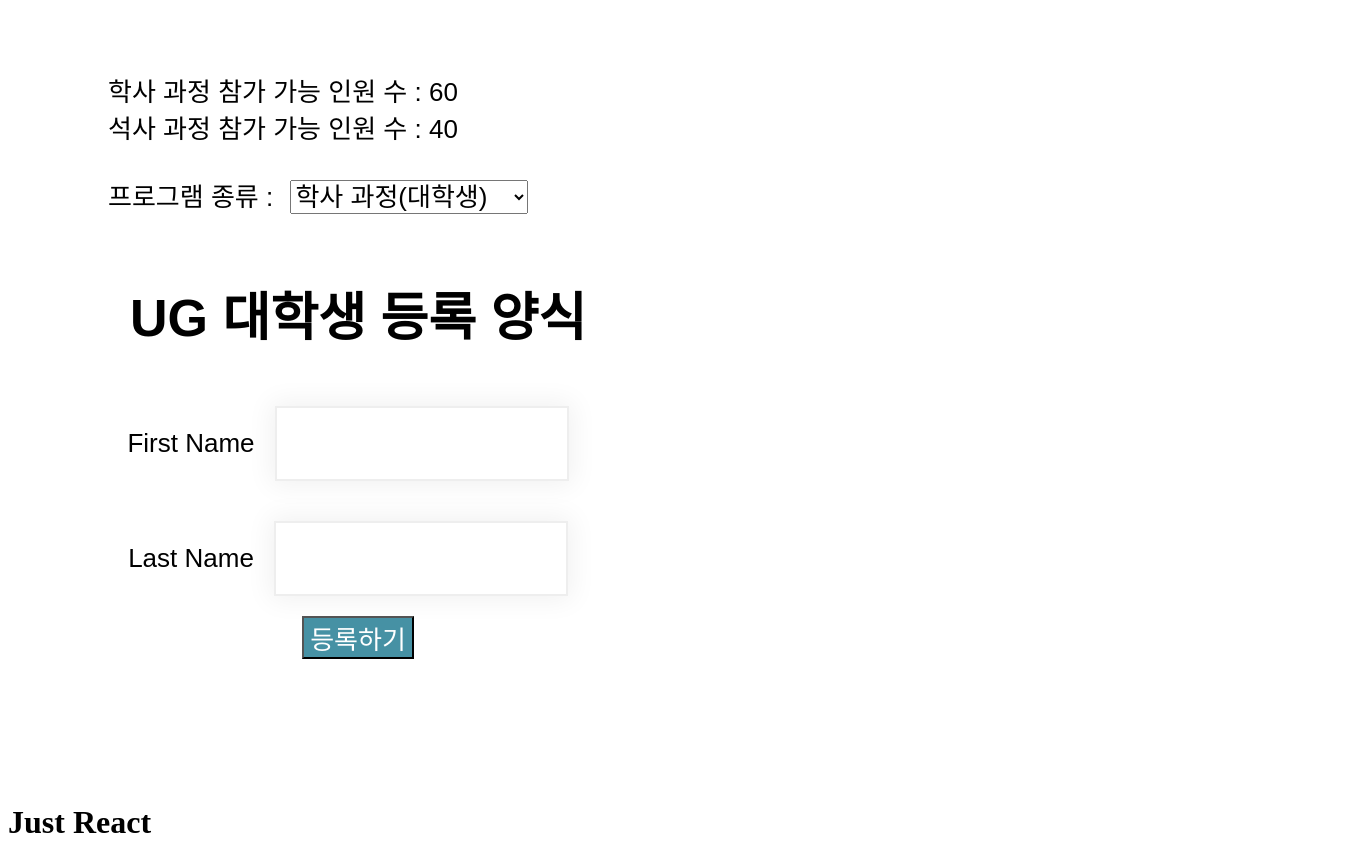
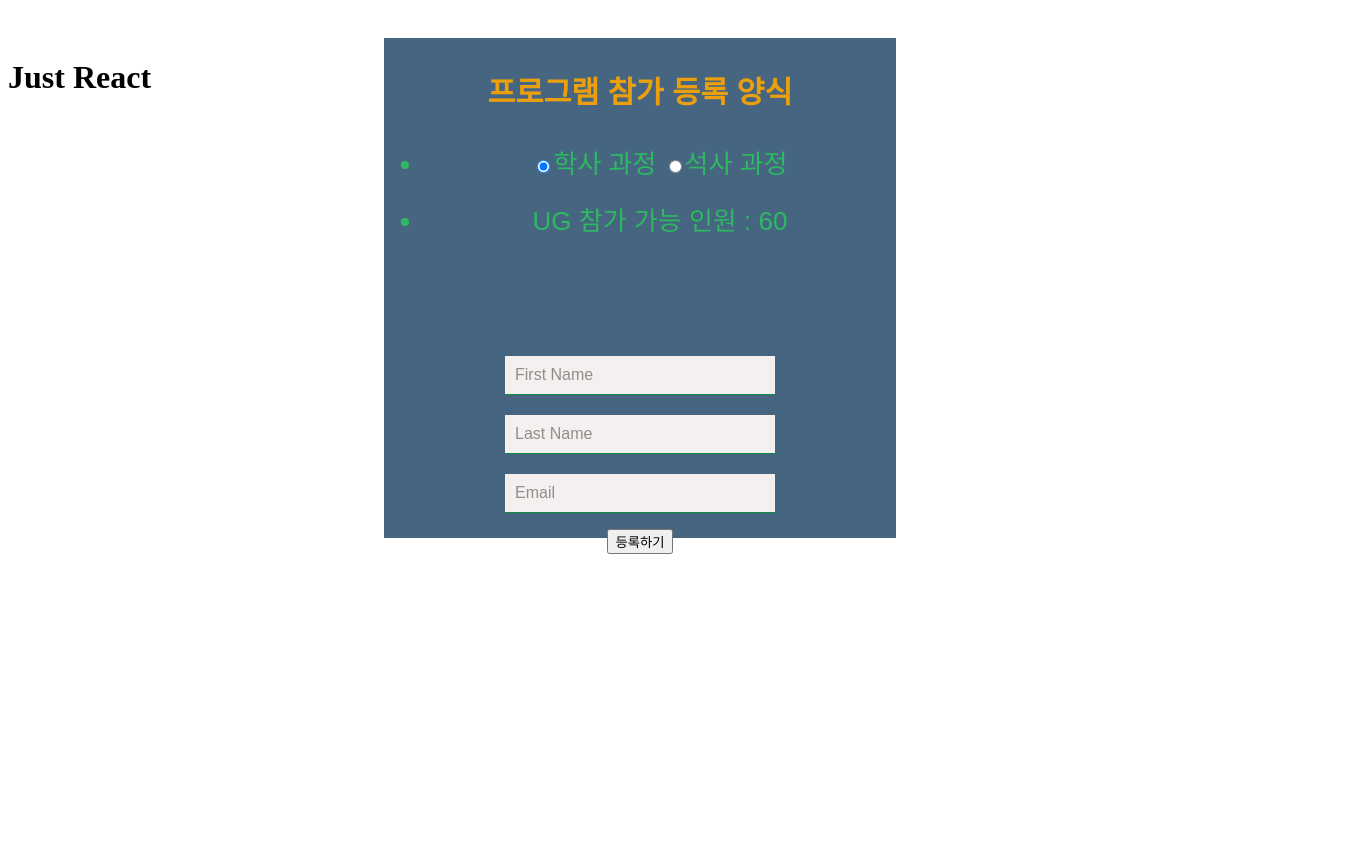
Before and after one commit to Yogurrr/enrollment-react-app, a React (Create React App) app: page / in a window 1280 px wide. Shown: the whole page, 1372 px wide, since content can reach past the window. After the commit the page ends 800 px from the top, so only its background shows below. Built offline with nearby package versions, Linux system fonts and the light colour scheme; the HTML template or start-up script is replaced by a standard one.

Commit message:
UI 변경 & 입력 항목에 email 추가

```diff
--- a/src/App.css
+++ b/src/App.css
@@ -1,60 +1,100 @@
-.enrolForm {
-    font-family:sans-serif;
-    font-size: 26px;
-    text-align: center;
-    width: 500px;
-    padding:100px;
-}
-.enrolForm input[type=text] {
-    margin :20px;
-    padding:20px;
-    box-shadow:0 0 25px 4px rgba(0,0,0,0.06);
-    border: 2px solid #eee;
-    width: 250px;
-    font-family: inherit;
-    font-size: inherit;
-}
-.enrolForm button[type=submit]
-{
-    background: #4691A4;
-    font-family: inherit;
-    font-size: inherit;
-    cursor: pointer;
-    color: white;
-}
-.message
-{
-    color:green;
-    font-size: 30px;
-    font-style: italic;
-    padding-top: 45px;
-    padding-left: 120px;
-    display: flex;
-}
 .App {
     font-family: sans-serif;
     font-size: 26px;
     text-align: left;
     width: 100%;
-    padding-top: 50px;
-    float: left;
+    padding-top: 30px;
 }
 .programs {
-    padding-left: 100px;
+    position: absolute;
+    background: rgba(22, 61, 97, 0.794);
+    left: 50%;
+    height: 500px;
+    width: 40%;
+    transform: translate(-50%, 0%);
+    text-align: center;
+    color: rgba(31, 226, 80, 0.671);
+}
+.radioSel{
+    margin-left: 30px;
+}
+.parentInputs {
+    margin: 15px 0;
+    font-size: 16px;
+    padding: 10px;
+    margin-left: 10px;
+    width: 250px;
+    border-top: none;
+    border-left: none;
+    border-right: none;
+    background: rgba(245, 240, 240, 0.925);
+    color: rgb(5, 19, 66);
+    outline: none;
+}
+.title
+{
+    color:rgba(255, 166, 0, 0.897)
+}
+.parentLabels {
+    padding-bottom: 20px;
+}
+.enrolContainer {
+    position: absolute;
+    top: 520px;
+    left: 50%;
+    transform: translate(-50%, -50%);
+    width: 40%;
+    height: 400px;
+    text-align: center;
+    display: flex;
+}
+.enrolForm {
     width: 100%;
-    float: left;
+    transition: 0.2s;
 }
-.appDropDowns {
-    color: black;
-    font-family: inherit;
-    font-size: inherit;
-    margin-left: 10px;
+.inputFields {
+    margin: 10px 0;
+    font-size: 16px;
+    padding: 10px;
+    width: 250px;
+    border: 1px solid rgb(13, 138, 65);
+    border-top: none;
+    border-left: none;
+    border-right: none;
+    background: rgb(245, 240, 240);
+    color: rgb(5, 19, 66);
+    outline: none;
 }
+.ulEnrol {
+    list-style-type: none;
+    padding: 0;
+}
+#btnEnrol {
+    border: 1px solid ;
+    background: rgb(50, 58, 59);
+    font-size: 18px;
+    color: white;
+    margin-top: 20px;
+    padding: 10px 50px;
+    cursor: pointer;
+    transition: 0.4s;
+    margin-bottom: 30px;
+}
+::placeholder {
+    color: rgba(83, 70, 70, 0.596);
+    opacity: 1;
+}
+.message {
+    color: navy;
+    width: 500px;
+}
+.actionIcon {
+    font-size: 16px;
+    color: rgb(77, 133, 141);
+    cursor: pointer;
+}
+
 .redOne {
     color: red;
-    font-size: 35px;
-    font-style: italic;
-    padding-top: 45px;
-    padding-left: 120px;
-    display: flex;
+    width: 500px;
 }
--- a/src/App.js
+++ b/src/App.js
@@ -23,16 +23,14 @@ const App = () => {
     return (
         <div className="App">
             <div className="programs">
-                <label>학사 과정 참가 가능 인원 수 : {ugSeats}</label>
-                <br/>
-                <label>석사 과정 참가 가능 인원 수 : {pgSeats}</label>
-                <br/><br/>
-                <label>프로그램 종류 : </label>
-                <select className="appDropDowns" onChange={handleChange} value={program}>
-                    <option value="UG">학사 과정(대학생)</option>
-                    <option value="PG">석사 과정(대학원생)</option>
-                </select>
-                <br/><br/><br/>
+                <h3 className="title"> 프로그램 참가 등록 양식 </h3>
+                <ul className="ulEnroll">
+                    <li onChange={handleChange} className="parentLabels">
+                        <input type="radio" value="UG" name="programGroup" defaultChecked />학사 과정&nbsp;
+                        <input type="radio" value="PG" name="programGroup" />석사 과정
+                    </li>
+                    <li>{program} 참가 가능 인원 : { (program === 'UG') ? ugSeats : pgSeats }</li>
+                </ul>
             </div>
             <EnrollmentForm choosenProgram={program}
                             currentSeat={program === 'UG' ? ugSeats : pgSeats}
--- a/src/components/EnrollmentForm.js
+++ b/src/components/EnrollmentForm.js
@@ -3,10 +3,11 @@ import { useState } from "react";
 import '../App.css';
 
 const EnrollmentForm = (props) => {
-    // 폼에 입력한 이름/성을 기억하게 위해 state형 변수 선언
-    // onBlur 이벤트 발생 시 입력한 이름/성을 firstName, lastName 변수에 저장
+    // 폼에 입력한 이름/성/이메일을 기억하게 위해 state형 변수 선언
+    // onChange 이벤트 발생 시 입력한 이름/성/이메일을 firstName, lastName, email 변수에 저장
     const [firstName, setFirstName] = useState("");   // 인풋 태그에 작성했던 내용을 폼에 저장하기 위해
     const [lastName, setLastName] = useState("");
+    const [email, setEmail] = useState("");
     // state형 변수에 저장된 이름/성을 환영메시지로 출력하기 위해 선언
     const [welcomeMessage, setWelcomeMessage] = useState("");
     const [msgStyle, setMsgStyle] = useState("redOne");
@@ -19,31 +20,48 @@ const EnrollmentForm = (props) => {
             // props로 전달 받은 함수 setUpdateSeats를 이용해서 상위 컴퍼넌트의 변수 값을 조작함
             props.setUpdateSeats(props.currentSeat - 1);   // 참여 가능 인원 수 감소
             setMsgStyle('message');
-            msg = `환영합니다 ${firstName} ${lastName}님!!`
+            msg = `환영합니다 ${firstName} ${lastName}님!!
+            ${email}로 등록 관련 정보를 발송해드렸습니다.`;
         }
         setWelcomeMessage(msg);
         e.preventDefault();   // submit 기능 전파 중지
     };
+    const handleInputChange = (setInput, e) => {
+        setInput(e.target.value)
+    };
     return (
         <div>
-            <form className="enrolForm" onSubmit={handleSubmit}>
-                <h1>{props.choosenProgram} 대학생 등록 양식</h1>
-                <div><label>First Name</label>
-                    <input type="text" name="fname"
-                           onBlur={ (e) => setFirstName(e.target.value) } /></div>
-                {/*The blur event fires when an element has lost focus.*/}
-
-                <div><label>Last Name</label>
-                    <input type="text" name="lname"
-                           onBlur={ (e) => setLastName(e.target.value) } /></div>
-
-                <div><button type="submit"
-                             onBlur={ (e) => setWelcomeMessage(e.target.value) }>등록하기</button></div>
-            </form>
-
-            <label id="studentMsg" className={msgStyle}>
-                {welcomeMessage}
-            </label>
+            <div className="enrolContainer">
+                <form className="enrolForm" onSubmit={handleSubmit}>
+                    <ul className="ulEnrol">
+                        <li>
+                            <label htmlFor="FirstName"></label>
+                            <input type="text" id="FirstName" name="firstName"
+                                   className="inputFields" placeholder="First Name" value={firstName}
+                                   onChange={e => handleInputChange(setFirstName, e)} />
+                        </li>
+                        <li>
+                            <label htmlFor="LastName"></label>
+                            <input type="text" id="LastName" name="lastName"
+                                   className="inputFields" placeholder="Last Name" value={lastName}
+                                   onChange={e => handleInputChange(setLastName, e)} />
+                        </li>
+                        <li>
+                            <label htmlFor="Email"></label>
+                            <input type="text" id="Email" name="email"
+                                   className="inputFields" placeholder="Email" value={email}
+                                   onChange={e => handleInputChange(setEmail, e)} />
+                        </li>
+                        <li id="center-btn">
+                            <button type="submit" id="btnEnroll" name="enroll"
+                                    onClick={handleSubmit}>등록하기</button>
+                        </li>
+                        <li>
+                            <label id="studentMsg" className={msgStyle}>{welcomeMessage}</label>
+                        </li>
+                    </ul>
+                </form>
+            </div>
         </div>
     );
 };
```
